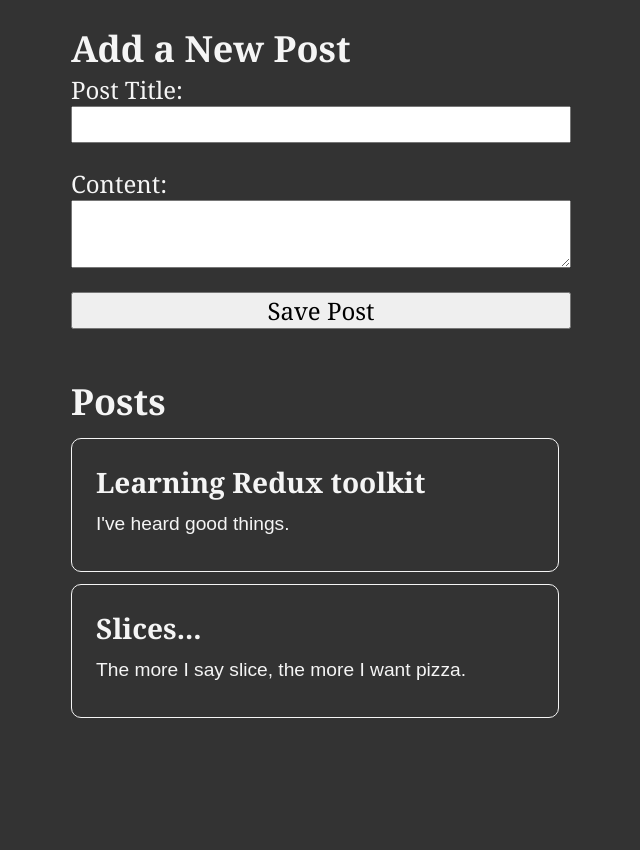
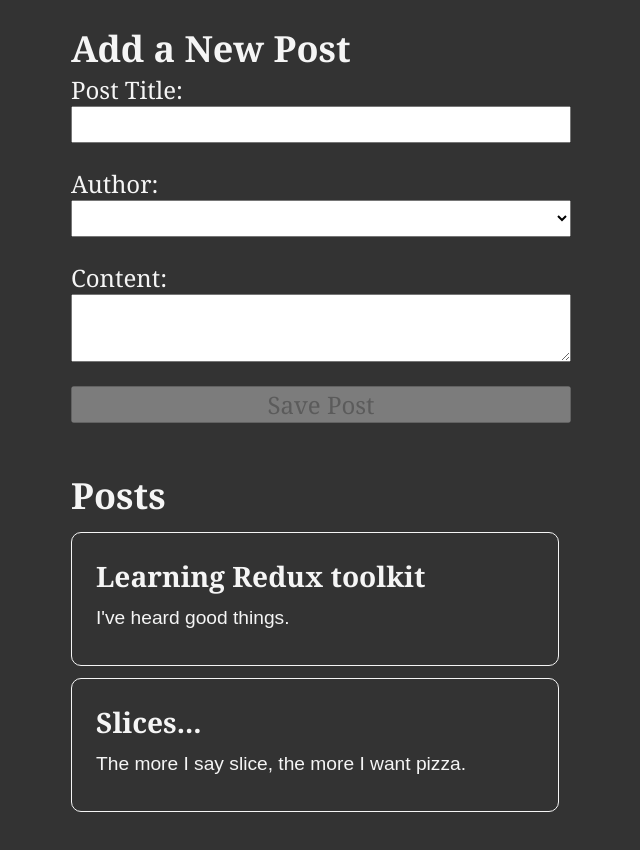
Before and after one commit to lswebdevelops/redux-toolkit-tutorial, a React (Create React App) app: page / in a window 1280 px wide. Shown: the top 850 px of the page, without its empty margins (319-959 px from the left). Built offline with nearby package versions, Linux system fonts and the light colour scheme.

Commit message:
adding disable save post button

```diff
--- a/src/app/store.js
+++ b/src/app/store.js
@@ -1,9 +1,11 @@
 import { configureStore } from "@reduxjs/toolkit";
 import postsReducer from '../features/posts/postsSlice'
+import usersReducer from '../features/users/usersSlice'
 
 export const store = configureStore({
     reducer: {
-       posts: postsReducer
+       posts: postsReducer,
+       users: usersReducer
     }
 
 })
--- a/src/features/posts/AddPostForm.js
+++ b/src/features/posts/AddPostForm.js
@@ -1,31 +1,36 @@
 import { useState } from "react";
-import { useDispatch } from "react-redux";
-import { nanoid } from "@reduxjs/toolkit";
+import { useDispatch, useSelector } from "react-redux";
 import { postAdded } from "./postsSlice";
-
+import { selectAllUsers } from "../users/usersSlice";
 
 const AddPostForm = () => {
-    const dispatch = useDispatch()
+  const dispatch = useDispatch();
 
-    const [title, setTitle] = useState('')
-    const [content, setContent] = useState('')
+  const [title, setTitle] = useState("");
+  const [content, setContent] = useState("");
+  const [userId, setUserId] = useState("");
 
+  const users = useSelector(selectAllUsers);
 
-    const onTitleChanged = e => setTitle(e.target.value)
-    const onContentChanged = e => setContent(e.target.value)
+  const onTitleChanged = (e) => setTitle(e.target.value);
+  const onContentChanged = (e) => setContent(e.target.value);
+  const onAuthorChanged = (e) => setUserId(e.target.value);
 
   const onSavePostClicked = () => {
-    if(title && content) {
-        dispatch(
-            postAdded({
-                id: nanoid(),
-                title,
-                content,
-            })
-        )
+    if (title && content) {
+      dispatch(postAdded(title, content, userId));
+      setTitle("");
+      setContent("");
     }
-  }
+  };
 
+  const canSave = Boolean(title) && Boolean(content) && Boolean(userId)
+
+  const usersOptions = users.map((user) => (
+    <option key={user.id} value={user.id}>
+      {user.name}
+    </option>
+  ));
 
   return (
     <section>
@@ -39,6 +44,16 @@ const AddPostForm = () => {
           value={title}
           onChange={onTitleChanged}
         />
+        <label htmlFor="postAuthor">Author:</label>
+        <select
+          id="postAuthor"
+          name="postAuthor"
+          value={userId}
+          onChange={onAuthorChanged}
+        >
+          <option value=""></option>
+          {usersOptions}
+        </select>
 
         <label htmlFor="postContent">Content:</label>
         <textarea
@@ -50,9 +65,13 @@ const AddPostForm = () => {
         <button
             type="button"
             onClick={onSavePostClicked}
-                >Save Post</button>
+            // it would be desabled if not all are true/given
+            disabled={!canSave}
+            >
+          Save Post
+        </button>
       </form>
     </section>
-    )
-}
-export default AddPostForm
+  );
+};
+export default AddPostForm;
--- a/src/features/posts/postsSlice.js
+++ b/src/features/posts/postsSlice.js
@@ -1,20 +1,38 @@
-import { createSlice } from "@reduxjs/toolkit";
+import { createSlice, nanoid } from "@reduxjs/toolkit";
 
 const initialState = [
-    {id: '1', title: 'Learning Redux toolkit', content: "I've heard good things."},
-    {id: '2', title: 'Slices...', content: "The more I say slice, the more I want pizza."},
-
-]
+  {
+    id: "1",
+    title: "Learning Redux toolkit",
+    content: "I've heard good things.",
+  },
+  {
+    id: "2",
+    title: "Slices...",
+    content: "The more I say slice, the more I want pizza.",
+  },
+];
 const postsSlice = createSlice({
-    name: "posts",
-    initialState,
-    reducers: {
-      postAdded(state, action) {
+  name: "posts",
+  initialState,
+  reducers: {
+    postAdded: {
+      reducer(state, action) {
         state.push(action.payload);
       },
+      prepare(title, content, userId) {
+        return {
+          payload: {
+            id: nanoid(),
+            title,
+            content,
+            userId,
+          },
+        };
+      },
     },
-  });
-
+  },
+});
 
 export const selectAllPosts = (state) => state.posts;
 
--- /dev/null
+++ b/src/features/users/usersSlice.js
@@ -0,0 +1,17 @@
+import { createSlice } from "@reduxjs/toolkit";
+
+const initialState = [
+  { id: "0", name: "Dude Lebowski" },
+  { id: "1", name: "Neil Young" },
+  { id: "2", name: "Dave Gray" },
+];
+
+const usersSlice = createSlice({
+  name: "users",
+  initialState,
+  reducers: {},
+});
+
+export const selectAllUsers = (state) => state.users;
+
+export default usersSlice.reducer;
```
Lines whose indentation alone changed are shown as unchanged.
